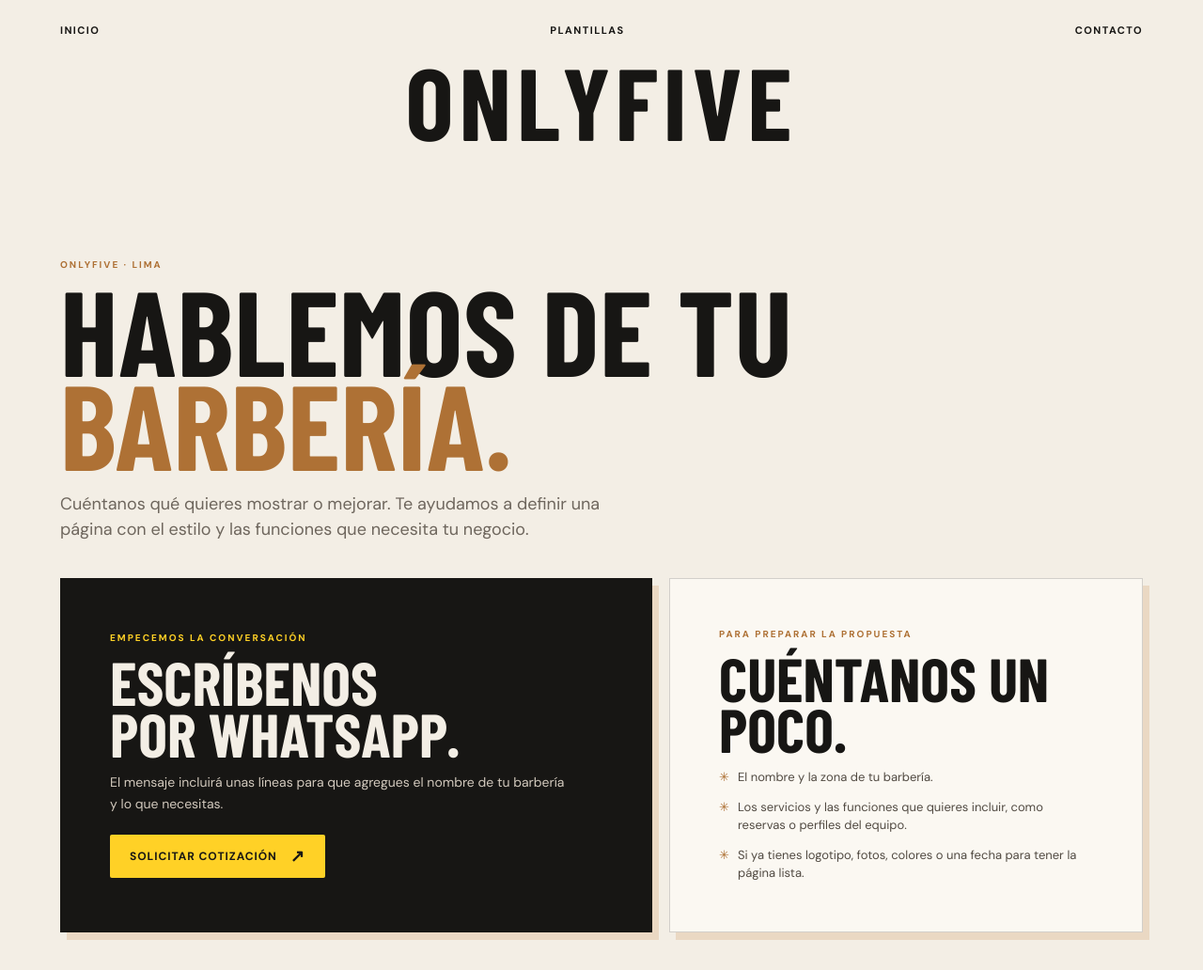
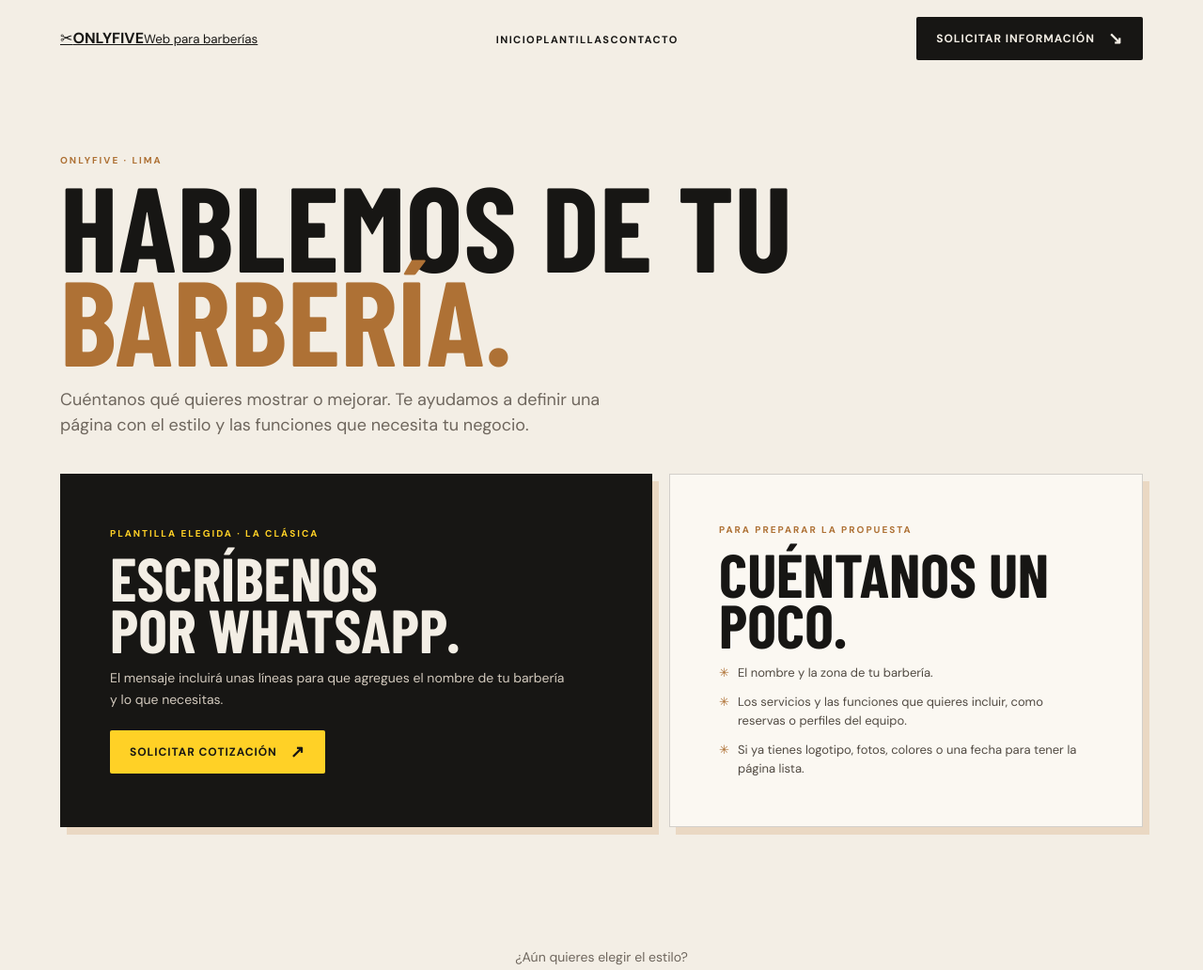
Before and after one commit to Juanguz095/Proyecto-Marketing, a PHP site: page /contacto.php?plantilla=clasica in a window 1280 px wide. Shown: the top 1032 px of the page at 94% size. Run offline with PHP 8.4, Linux system fonts and the light colour scheme; some web fonts are replaced.

Commit message:
Conservar la plantilla elegida al solicitar información

```diff
--- a/public/contacto.php
+++ b/public/contacto.php
@@ -2,11 +2,27 @@
 declare(strict_types=1);
 require_once __DIR__ . '/../app/bootstrap.php';
 
+$templates = require __DIR__ . '/../app/template_catalog.php';
+$selectedTemplate = null;
+$requestedTemplate = $_GET['plantilla'] ?? null;
+if (is_string($requestedTemplate)) {
+    foreach ($templates as $templateOption) {
+        if ($templateOption['slug'] === $requestedTemplate) {
+            $selectedTemplate = $templateOption;
+            break;
+        }
+    }
+}
 $contactNumber = preg_replace('/\D+/', '', (string) getenv('ONLYFIVE_WHATSAPP')) ?? '';
 $contactBaseUrl = strlen($contactNumber) >= 7 && strlen($contactNumber) <= 15
     ? 'https://wa.me/' . $contactNumber
     : 'https://wa.me/';
-$whatsAppMessage = rawurlencode('Hola OnlyFive, quiero cotizar una página web para mi barbería. El nombre de mi barbería es: ____. Necesito: ____.');
+$message = 'Hola OnlyFive, quiero cotizar una página web para mi barbería.';
+if ($selectedTemplate !== null) {
+    $message .= ' Me interesa la plantilla ' . $selectedTemplate['name'] . '.';
+}
+$message .= ' El nombre de mi barbería es: ____. Necesito: ____.';
+$whatsAppMessage = rawurlencode($message);
 ?>
 <!doctype html>
 <html lang="es">
@@ -29,12 +45,11 @@ $whatsAppMessage = rawurlencode('Hola OnlyFive, quiero cotizar una página web p
   <a class="skip-link" href="#contenido">Saltar al contenido</a>
   <div class="scroll-progress" aria-hidden="true"></div>
   <header class="site-header" id="inicio">
-    <nav class="nav wrap" aria-label="Navegación principal">
-      <a class="nav-link" href="index.php">Inicio</a>
-      <a class="nav-link" href="plantillas.php">Plantillas</a>
-      <a class="nav-link" href="contacto.php" aria-current="page">Contacto</a>
+    <nav class="nav wrap brand-nav" aria-label="Navegación principal">
+      <a class="brand-lockup" href="index.php" aria-label="OnlyFive, inicio"><span class="brand-symbol" aria-hidden="true">✂</span><span><strong>ONLYFIVE</strong><small>Web para barberías</small></span></a>
+      <div class="nav-menu"><a class="nav-link" href="index.php">Inicio</a><a class="nav-link" href="plantillas.php">Plantillas</a><a class="nav-link" href="contacto.php" aria-current="page">Contacto</a></div>
+      <a class="button button-dark nav-cta" href="#contenido">Solicitar información <span aria-hidden="true">↘</span></a>
     </nav>
-    <a class="wordmark" href="index.php" aria-label="OnlyFive, inicio">ONLYFIVE</a>
   </header>
   <main id="contenido">
     <section class="contact-page-intro wrap">
@@ -44,7 +59,7 @@ $whatsAppMessage = rawurlencode('Hola OnlyFive, quiero cotizar una página web p
     </section>
     <section class="contact-page-grid wrap" aria-label="Cómo solicitar una cotización">
       <div class="contact-page-card contact-page-card-dark">
-        <p class="eyebrow">Empecemos la conversación</p>
+        <p class="eyebrow"><?= $selectedTemplate !== null ? 'Plantilla elegida · ' . e($selectedTemplate['name']) : 'Empecemos la conversación' ?></p>
         <h2>Escríbenos<br>por WhatsApp.</h2>
         <p>El mensaje incluirá unas líneas para que agregues el nombre de tu barbería y lo que necesitas.</p>
         <a class="button button-light" href="<?= e($contactBaseUrl) ?>?text=<?= e($whatsAppMessage) ?>" target="_blank" rel="noopener noreferrer">Solicitar cotización <span aria-hidden="true">↗</span></a>
```
